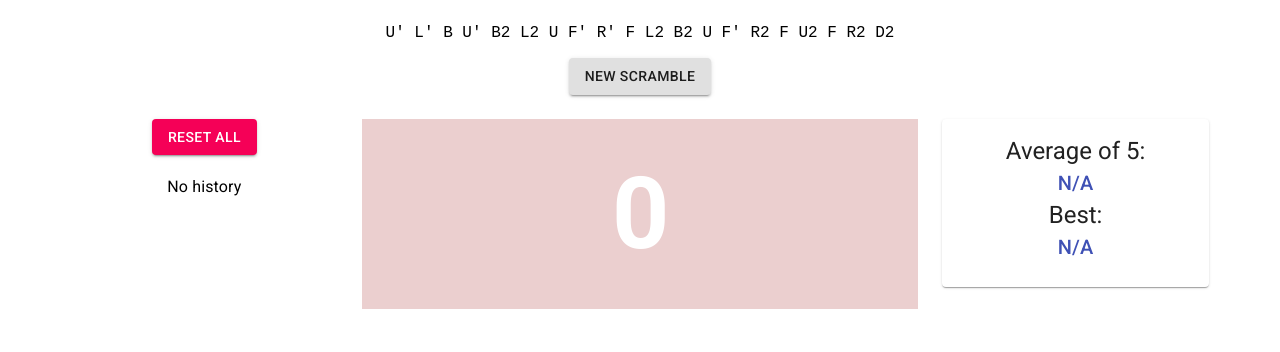
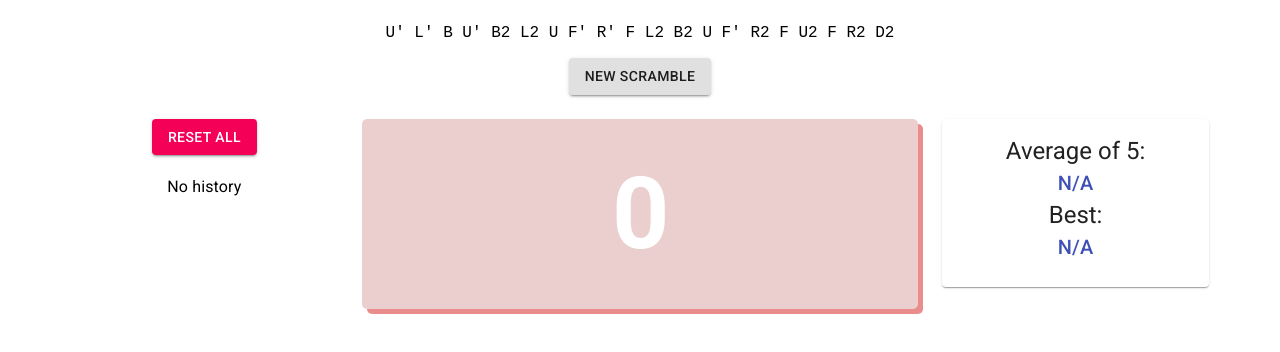
Before and after one commit to bach-ta/cube-timer, a React (Create React App) app: page / in a window 1280 px wide. Shown: the top 352 px of the page. Built offline with nearby package versions, Linux system fonts and the light colour scheme.

Commit message:
pb updating bug fixed

```diff
--- a/src/App.js
+++ b/src/App.js
@@ -6,7 +6,7 @@ import Scramble from './components/Scramble'
 import AO5 from './components/AO5'
 import LineChart from './components/LineChart'
 import getScramble from './scrambler'
-import { Box, Typography, Button, Grid } from '@material-ui/core'
+import { Box, Button, Grid } from '@material-ui/core'
 
 const itv = 100
 const decimalPlace = 2
@@ -67,10 +67,13 @@ const App = () => {
 
     setResults(newResults)
     setTotalSolves(total => total + 1)
-    if (personalBest === "N/A" || newDisplayTime <= personalBest.time) {
+
+    // update PB
+    if (personalBest === "N/A" || parseFloat(newDisplayTime) <= parseFloat(personalBest.time)) {
       setPersonalBest(newResult)
     }
 
+    // update AO5
     if (totalSolves + 1 >= 5) {
       let sum = 0, minidx = 0, maxidx = 0
       for (let i = 0; i < 5; i++) {
@@ -153,7 +156,7 @@ const App = () => {
     // update pb
     let newPB = newResults[0]
     for (let i = 1; i < newTotal; i++) {
-      if (newResults[i].time < newPB.time) newPB = newResults[i]
+      if (parseFloat(newResults[i].time) < parseFloat(newPB.time)) newPB = newResults[i]
     }
     setPersonalBest(newPB ? newPB : "N/A")
 
@@ -208,7 +211,7 @@ const App = () => {
               Reset All
             </Button>
           </Box>
-          <Box  className="results-table">
+          <Box className="results-table">
             <Results results={results} deleteSolve={deleteSolve} />
           </Box>
         </Grid>
--- a/src/components/Display.css
+++ b/src/components/Display.css
@@ -2,9 +2,9 @@
   height: 190px;
   line-height: 190px;
   text-align: center;
-
-  color: white;
-  background-color: rgb(235, 207, 207);
+  background-color: rgb(235, 207, 207) !important;
+  border-radius: 5px;
+  box-shadow: 5px 5px rgb(235, 140, 140);
   /* padding: 10px !important; */
   /* font-family: Arial */
 }
@@ -14,15 +14,15 @@
   vertical-align: middle;
   line-height: normal;
   font-size: 100px;
+  color: white !important;
 }
 
 .activeDisplay {
-  height: 97vh;
-  line-height: 97vh;
+  height: 97.5vh;
+  line-height: 97.5vh;
   text-align: center;
-
-  color: white;
   background-color: rgb(235, 207, 207);
+  border-radius: 5px;
   /* font-family: Arial */
 }
 
@@ -31,4 +31,5 @@
   vertical-align: middle;
   line-height: normal;
   font-size: 200px !important;
+  color: white !important;
 }
```
